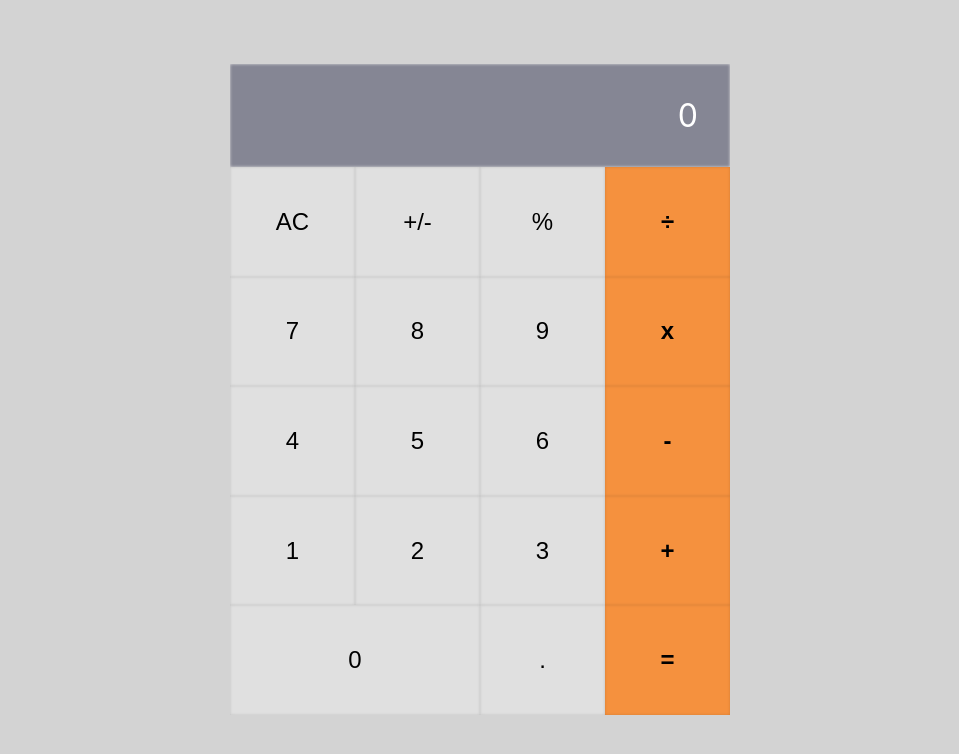
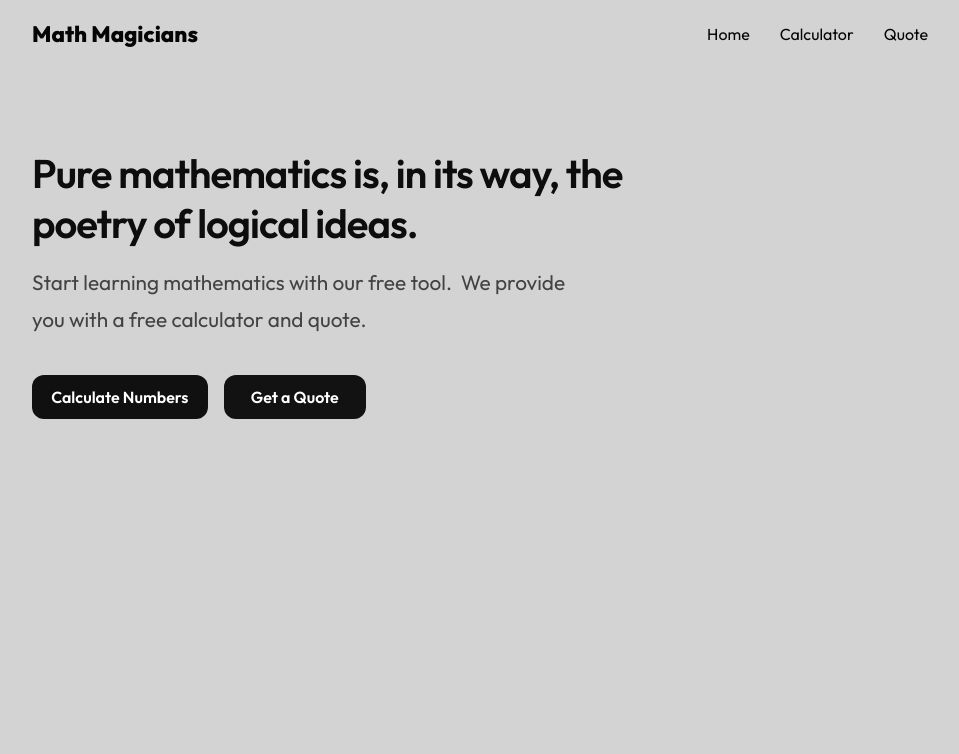
Before and after one commit to direakanbi/Math-Magicians, a React (Create React App) app: page / in a window 1280 px wide. Shown: the top 754 px of the page, without its empty margins (160-1119 px from the left). Built offline with nearby package versions, Linux system fonts and the light colour scheme; the HTML template or start-up script is replaced by a standard one.

Commit message:
Added navigation functionalities with React Routes

```diff
--- a/package.json
+++ b/package.json
@@ -7,8 +7,10 @@
     "@testing-library/react": "^12.1.2",
     "@testing-library/user-event": "^13.5.0",
     "big.js": "^6.1.1",
+    "install": "^0.13.0",
     "react": "^17.0.2",
     "react-dom": "^17.0.2",
+    "react-router-dom": "^6.2.1",
     "react-scripts": "5.0.0",
     "web-vitals": "^2.1.3"
   },
--- a/src/App.css
+++ b/src/App.css
@@ -1,39 +1,64 @@
-.App {
-  text-align: center;
+.home-wrapper,
+.calc-wrapper {
+  width: 70%;
+  margin: 5em auto 0;
 }
 
-.App-logo {
-  height: 40vmin;
-  pointer-events: none;
+.calc-wrapper {
+  display: flex;
+  justify-content: space-between;
 }
 
-@media (prefers-reduced-motion: no-preference) {
-  .App-logo {
-    animation: App-logo-spin infinite 20s linear;
-  }
+h1 {
+  font-size: 2.5em;
+  font-weight: 600;
+  width: 70%;
+  margin-bottom: 1rem;
+  letter-spacing: -1px;
 }
 
-.App-header {
-  background-color: #282c34;
-  min-height: 100vh;
-  display: flex;
-  flex-direction: column;
-  align-items: center;
-  justify-content: center;
-  font-size: calc(10px + 2vmin);
-  color: white;
+.tag-line {
+  font-size: 1.3rem;
+  width: 60%;
+  margin-bottom: 3rem;
+  color: rgba(5, 5, 5, 0.7);
+  line-height: 1.8;
 }
 
-.App-link {
-  color: #61dafb;
+h3 {
+  text-align: center;
+  margin-top: 5em;
+  line-height: 1.8;
 }
 
-@keyframes App-logo-spin {
-  from {
-    transform: rotate(0deg);
-  }
+.btns {
+  color: #fff;
+  background-color: #111011;
+  text-decoration: none;
+  padding: 0.75rem 1.2rem;
+  margin-right: 1rem;
+  border-radius: 0.75rem;
+  font-weight: 600;
+}
 
-  to {
-    transform: rotate(360deg);
-  }
+.btns:hover {
+  background-color: white;
+  transition: 0.3s ease-in;
+  color: black;
 }
+
+.more-padding {
+  padding: 0.75rem 1.7rem;
+  background-color: #121213;
+}
+
+.quote {
+  font-weight: 400;
+  font-size: 2em;
+  width: 75%;
+  margin: 0 auto;
+  text-align: center;
+  font-style: italic;
+  color: rgba(12, 12, 12, 0.7);
+  margin-top: 4em;
+}
--- /dev/null
+++ b/src/components/Home.js
@@ -0,0 +1,25 @@
+import React from 'react';
+import { Link } from 'react-router-dom';
+import Nav from './Nav';
+import '../App.css';
+
+const Home = () => (
+  <>
+    <Nav />
+    <div className="home-wrapper">
+      <h1>Pure mathematics is, in its way, the poetry of logical ideas.</h1>
+      <div>
+        <p className="tag-line">
+          Start learning mathematics with our free tool.&nbsp;
+          We provide you with a free calculator and quote.
+        </p>
+        <div className="btn-links">
+          <Link to="/calculator" className="btns">Calculate Numbers</Link>
+          <Link to="/quotes" className="btns more-padding">Get a Quote</Link>
+        </div>
+      </div>
+    </div>
+  </>
+);
+
+export default Home;
--- /dev/null
+++ b/src/components/Nav.js
@@ -0,0 +1,16 @@
+import React from 'react';
+import { Link } from 'react-router-dom';
+import './nav.css';
+
+const Nav = () => (
+  <header>
+    <Link to="/" className="logo">Math Magicians</Link>
+    <nav>
+      <Link to="/">Home</Link>
+      <Link to="/calculator">Calculator</Link>
+      <Link to="/quotes">Quote</Link>
+    </nav>
+  </header>
+);
+
+export default Nav;
--- /dev/null
+++ b/src/components/Quote.js
@@ -0,0 +1,15 @@
+import React from 'react';
+import Nav from './Nav';
+
+const Quote = () => (
+  <>
+    <Nav />
+    <div className="home-wrapper">
+      <p className="quote">
+        Go down deep enough into anything and you will find mathematics. --Dean Schlicter
+      </p>
+    </div>
+  </>
+);
+
+export default Quote;
--- a/src/components/calculator.js
+++ b/src/components/calculator.js
@@ -1,6 +1,7 @@
 import './calculator.css';
 import React, { useState } from 'react';
 import calculate from '../logic/calculate';
+import Nav from './Nav';
 
 const Calculator = () => {
   const [data, setData] = useState({
@@ -16,7 +17,10 @@ const Calculator = () => {
   };
 
   return (
+    <div>
+      <Nav />
       <div className="container">
+
         <div className="result">
           { data.next || data.operation || data.total || 0 }
         </div>
@@ -43,6 +47,7 @@ const Calculator = () => {
 
         </div>
       </div>
+    </div>
   );
 };
 
--- /dev/null
+++ b/src/components/nav.css
@@ -0,0 +1,23 @@
+header {
+  display: flex;
+  justify-content: space-between;
+  align-items: center;
+  width: 70%;
+  margin: 0 auto;
+  padding: 20px 0;
+}
+
+.logo,
+nav a {
+  text-decoration: none;
+  color: rgb(5, 5, 5);
+}
+
+.logo {
+  font-size: 1.4em;
+  font-weight: 800;
+}
+
+nav a {
+  margin-left: 30px;
+}
--- a/src/index.css
+++ b/src/index.css
@@ -1,18 +1,56 @@
+@import url('https://fonts.googleapis.com/css2?family=Outfit:wght@400;600;800&display=swap');
+
+* {
+  font-family: 'Outfit', sans-serif;
+  padding: 0;
+  margin: 0;
+  box-sizing: border-box;
+}
+
 body {
-  margin: 0;
-  font-family:
-    -apple-system,
-    BlinkMacSystemFont,
-    'Segoe UI',
-    'Roboto',
-    'Oxygen',
-    'Ubuntu',
-    'Cantarell',
-    'Fira Sans',
-    'Droid Sans',
-    'Helvetica Neue',
-    sans-serif;
-  -webkit-font-smoothing: antialiased;
-  -moz-osx-font-smoothing: grayscale;
   background-color: #d3d3d3;
+  color: rgb(14, 13, 13);
 }
+
+.container {
+  display: flex;
+  flex-direction: column;
+  width: 400px;
+}
+
+.result {
+  background: #858694;
+  text-align: right;
+  padding: 1em;
+  font-size: 1.3em;
+  color: rgb(15, 15, 15);
+  flex-basis: 100%;
+  box-shadow: inset 0 0 3px 0 #e0e0e0;
+}
+
+.btn-container {
+  display: flex;
+  flex-direction: row;
+  flex-wrap: wrap;
+}
+
+button {
+  flex-basis: 25%;
+  padding: 1.7em 0;
+  border: 0;
+  background-color: #e0e0e0;
+  box-shadow: inset 0 0 3px 0 rgba(0, 0, 0, 0.15);
+}
+
+button:hover {
+  background: #fff;
+}
+
+.zero {
+  flex-basis: 50%;
+}
+
+.action-btns {
+  background: #f5913e;
+  font-weight: bold;
+}
--- a/src/index.js
+++ b/src/index.js
@@ -1,11 +1,20 @@
 import React from 'react';
 import ReactDOM from 'react-dom';
 import './index.css';
-import App from './App';
+import { BrowserRouter, Routes, Route } from 'react-router-dom';
+import Home from './components/Home';
+import Calculator from './components/Calculator';
+import Quote from './components/Quote';
+
+const rootElement = document.getElementById('root');
 
 ReactDOM.render(
-  <React.StrictMode>
-    <App />
-  </React.StrictMode>,
-  document.getElementById('root'),
+  <BrowserRouter>
+    <Routes>
+      <Route path="/" element={<Home />} />
+      <Route path="calculator" element={<Calculator />} />
+      <Route path="quotes" element={<Quote />} />
+    </Routes>
+  </BrowserRouter>,
+  rootElement,
 );
```
Also changed, not shown: 1 other file (tests, documents, lock files or other folders). Lines whose indentation alone changed are shown as unchanged.
